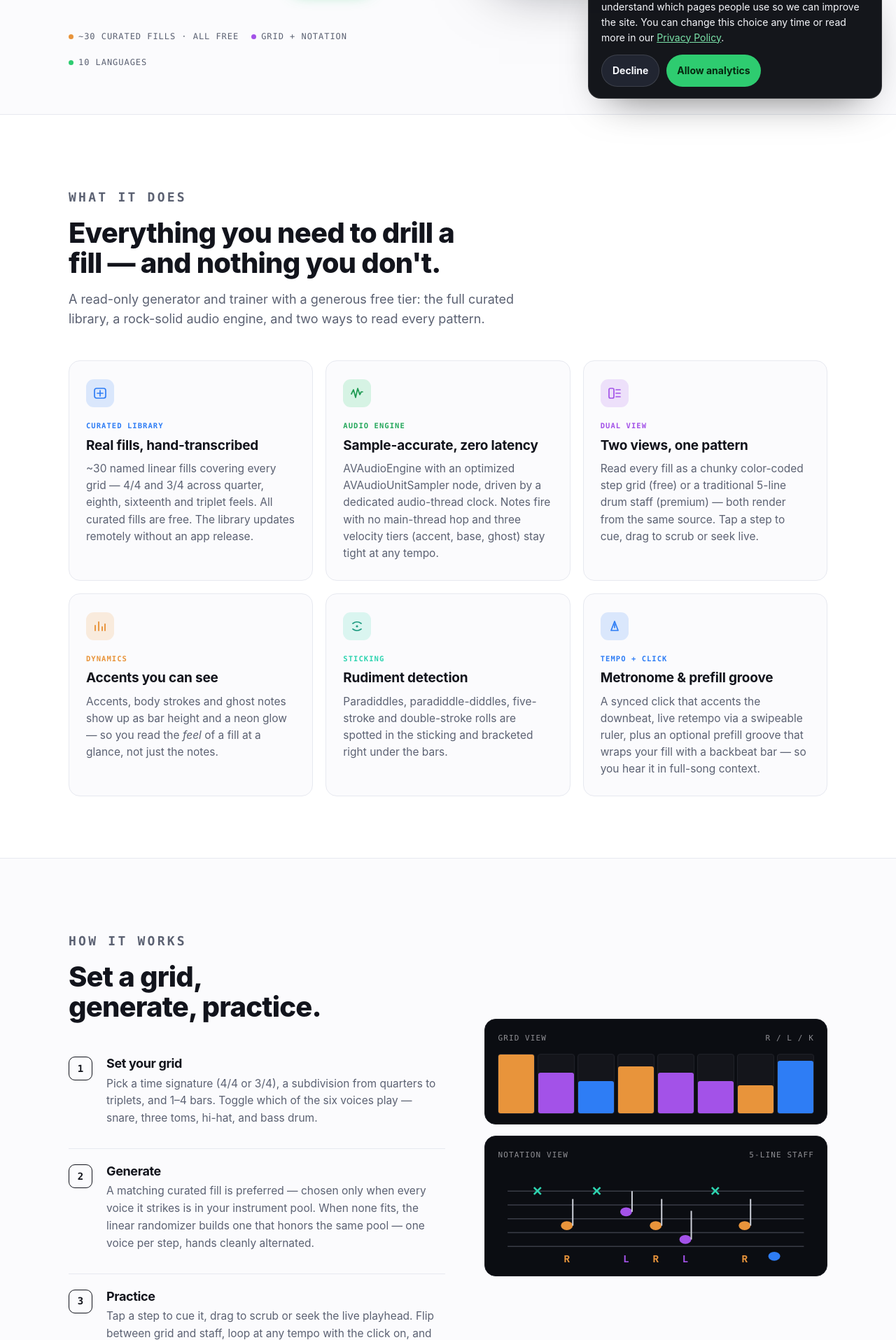
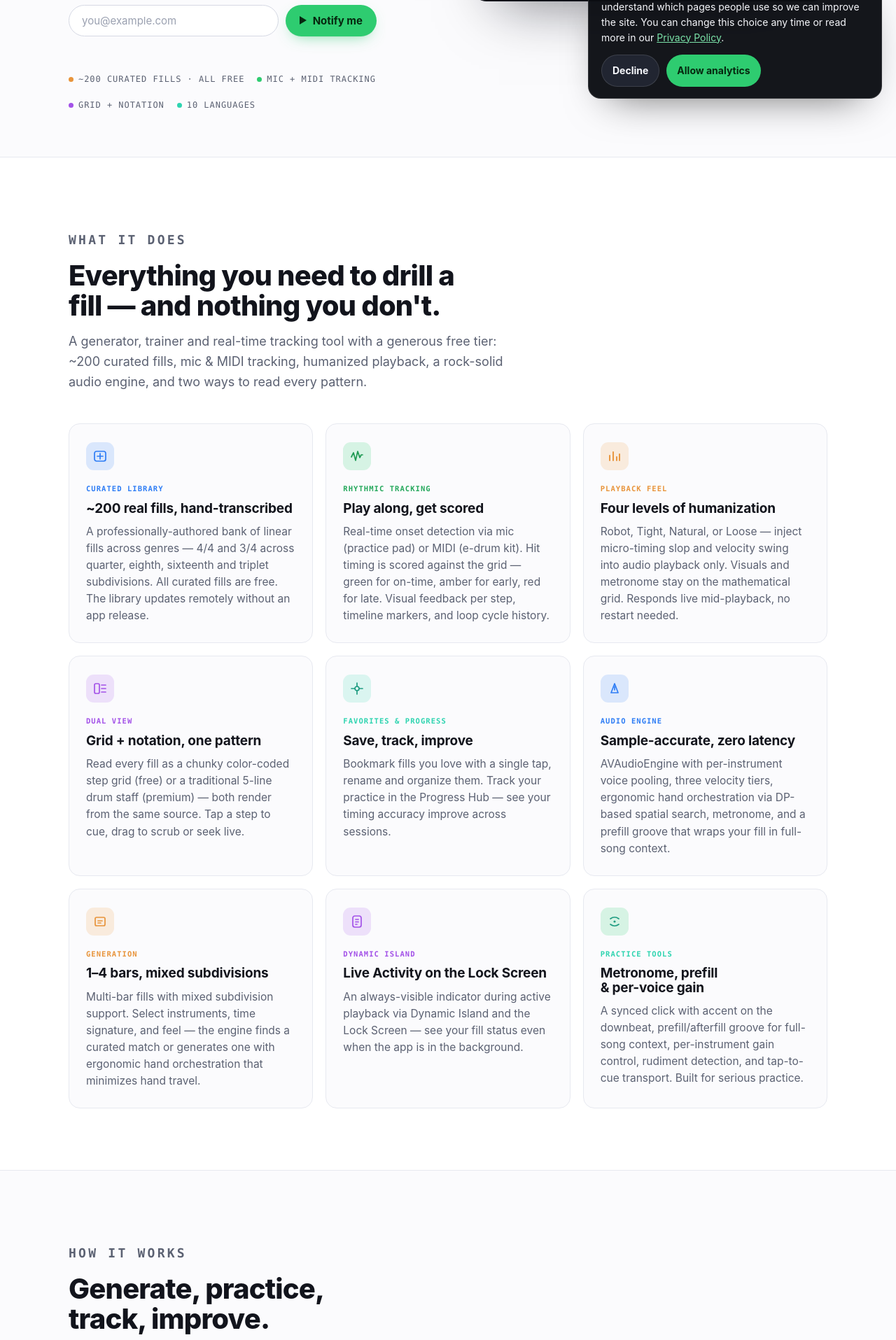
Before and after one commit to Ievgenii91/drumfill-site, a plain HTML site: page index.html in a window 1280 px wide. Shown: the part 639-2554 px from the top of the page at 70% size. Drawn offline with Linux system fonts and the light colour scheme.

Commit message:
feat: actualize site content from project docs
- Update curated fill count from ~30 to ~200
- Add Rhythmic Tracking feature (mic + MIDI input)
- Add Playback Feel (4 humanization levels)
- Add Favorites & Progress Hub
- Add multi-bar generation (1-4 bars, mixed subdivisions)
- Add Dynamic Island / Live Activity card
- Add Practice tools card (per-voice gain, rudiment detection)
- Update How It Works to 4-step flow with tracking
- Expand specs grid to 8 items (4-col layout)
- Update eyebrow to 'Feature-complete · Coming with iOS 26.5'
- Update all meta descriptions for SEO

```diff
--- a/index.html
+++ b/index.html
@@ -27,12 +27,12 @@ j=d.createElement(s),dl=l!='dataLayer'?'&l='+l:'';j.async=true;j.src=
 <meta charset="utf-8">
 <meta name="viewport" content="width=device-width, initial-scale=1">
 <title>DrumFillGenerator — real drum fills, generated</title>
-<meta name="description" content="A free iOS drum-fill generator and rhythm trainer. Practice real linear fills from a hand-transcribed library, read them as a color-coded step grid or a classical staff, and loop at any tempo — zero-latency, 10 languages, freemium.">
+<meta name="description" content="A free iOS drum-fill generator, rhythm trainer and tracking tool. Practice ~200 real linear fills, play along with mic or MIDI tracking, read each fill as a color-coded grid or classical staff, and loop at any tempo — zero-latency, 10 languages, freemium.">
 <link rel="canonical" href="https://drumfillgenerator.com/">
 <meta name="theme-color" content="#0B0D12">
 <meta property="og:type" content="website">
 <meta property="og:title" content="DrumFillGenerator — real drum fills, generated">
-<meta property="og:description" content="Practice real drum fills, not random noise. A generous free tier with the full curated library, sample-accurate playback, grid and notation views. Coming soon to iOS.">
+<meta property="og:description" content="Practice real drum fills, not random noise. ~200 curated fills, real-time rhythmic tracking via mic or MIDI, sample-accurate playback, grid and notation views. Coming soon to iOS.">
 <meta property="og:url" content="https://drumfillgenerator.com/">
 <meta property="og:image" content="https://drumfillgenerator.com/og-image.png">
 <meta property="og:image:type" content="image/png">
@@ -40,14 +40,14 @@ j=d.createElement(s),dl=l!='dataLayer'?'&l='+l:'';j.async=true;j.src=
 <meta property="og:image:height" content="630">
 <meta name="twitter:card" content="summary_large_image">
 <meta name="twitter:title" content="DrumFillGenerator — real drum fills, generated">
-<meta name="twitter:description" content="Practice real drum fills, not random noise. A generous free tier with the full curated library, sample-accurate playback, grid and notation views. Coming soon to iOS.">
+<meta name="twitter:description" content="Practice real drum fills, not random noise. ~200 curated fills, real-time rhythmic tracking via mic or MIDI, sample-accurate playback, grid and notation views. Coming soon to iOS.">
 <meta name="twitter:image" content="https://drumfillgenerator.com/og-image.png">
 <script type="application/ld+json">
 {
   "@context": "https://schema.org",
   "@type": "SoftwareApplication",
   "name": "DrumFillGenerator",
-  "description": "A free iOS drum-fill generator and rhythm trainer.",
+  "description": "A free iOS drum-fill generator, rhythm trainer and tracking tool with ~200 curated fills.",
   "applicationCategory": "MusicApplication",
   "operatingSystem": "iOS",
   "url": "https://drumfillgenerator.com/"
@@ -265,13 +265,14 @@ height="0" width="0" style="display:none;visibility:hidden"></iframe></noscript>
   .panel svg { width: 100%; height: auto; display: block; }
 
   /* ---------- SPECS ---------- */
-  .specs { display: grid; grid-template-columns: repeat(6, 1fr); gap: 0; border: 1px solid var(--hairline); border-radius: var(--r); overflow: hidden; background: var(--surface); }
-  .spec { padding: 30px 22px; border-right: 1px solid var(--hairline); }
-  .spec:last-child { border-right: 0; }
+  .specs { display: grid; grid-template-columns: repeat(4, 1fr); gap: 0; border: 1px solid var(--hairline); border-radius: var(--r); overflow: hidden; background: var(--surface); }
+  .spec { padding: 30px 22px; border-right: 1px solid var(--hairline); border-bottom: 1px solid var(--hairline); }
+  .spec:nth-child(4n) { border-right: 0; }
+  .spec:nth-child(n+5) { border-bottom: 0; }
   .spec .num { font-size: 30px; font-weight: 800; letter-spacing: -0.03em; font-variant-numeric: tabular-nums; }
   .spec .lbl { font-family: var(--mono); font-size: 11px; letter-spacing: 0.08em; text-transform: uppercase; color: var(--muted); margin-top: 8px; }
-  @media (max-width: 860px) { .specs { grid-template-columns: repeat(3, 1fr); } .spec:nth-child(3n) { border-right: 0; } .spec:nth-child(-n+3) { border-bottom: 1px solid var(--hairline); } }
-  @media (max-width: 480px) { .specs { grid-template-columns: repeat(2, 1fr); } .spec { border-right: 1px solid var(--hairline); } .spec:nth-child(2n) { border-right: 0; } .spec:nth-child(-n+4) { border-bottom: 1px solid var(--hairline); } }
+  @media (max-width: 860px) { .specs { grid-template-columns: repeat(2, 1fr); } .spec { border-bottom: 1px solid var(--hairline); } .spec:nth-child(2n) { border-right: 0; } .spec:nth-child(n+7) { border-bottom: 0; } }
+  @media (max-width: 480px) { .specs { grid-template-columns: repeat(2, 1fr); } }
 
   /* ---------- FINAL CTA ---------- */
   .cta-band { background: var(--stage); color: #fff; border-radius: 24px; padding: 64px 40px; text-align: center; position: relative; overflow: hidden; }
@@ -339,9 +340,9 @@ height="0" width="0" style="display:none;visibility:hidden"></iframe></noscript>
 <header class="hero" id="top">
   <div class="wrap hero-grid">
     <div class="hero-copy">
-      <p class="eyebrow">iOS · MVP · Coming soon</p>
+      <p class="eyebrow">iOS · Feature-complete · Coming with iOS 26.5</p>
       <h1>Practice <span class="c-snare">real</span> drum fills, not <span class="c-kick">random</span> noise.</h1>
-      <p class="hero-sub">DrumFillGenerator picks from a bank of hand-transcribed linear fills — or generates a fresh one when nothing fits your grid. Every curated fill is free. Read each one as a color-coded step grid <em>or</em> on a classical staff. Sample-accurate, zero-latency, built for the music stand.</p>
+      <p class="hero-sub">DrumFillGenerator picks from a bank of ~200 hand-transcribed linear fills — or generates a fresh one when nothing fits your grid. Play along with real-time rhythmic tracking via mic or MIDI, read each fill on a color-coded step grid <em>or</em> a classical staff, and practice with humanized playback feel. Sample-accurate, zero-latency, built for the music stand.</p>
 
       <div class="waitlist" id="join">
         <form class="waitlist-form" data-source="hero-notify" novalidate>
@@ -355,9 +356,10 @@ height="0" width="0" style="display:none;visibility:hidden"></iframe></noscript>
       </div>
 
       <div class="hero-tags">
-        <span><i class="dot" style="background:var(--snare)"></i>~30 curated fills · all free</span>
+        <span><i class="dot" style="background:var(--snare)"></i>~200 curated fills · all free</span>
+        <span><i class="dot" style="background:var(--green)"></i>Mic + MIDI tracking</span>
         <span><i class="dot" style="background:var(--tom)"></i>Grid + notation</span>
-        <span><i class="dot" style="background:var(--green)"></i>10 languages</span>
+        <span><i class="dot" style="background:var(--hihat)"></i>10 languages</span>
       </div>
     </div>
 
@@ -388,7 +390,7 @@ height="0" width="0" style="display:none;visibility:hidden"></iframe></noscript>
     <div class="section-head reveal">
       <p class="eyebrow">What it does</p>
       <h2>Everything you need to drill a fill — and nothing you don't.</h2>
-      <p>A read-only generator and trainer with a generous free tier: the full curated library, a rock-solid audio engine, and two ways to read every pattern.</p>
+      <p>A generator, trainer and real-time tracking tool with a generous free tier: ~200 curated fills, mic &amp; MIDI tracking, humanized playback, a rock-solid audio engine, and two ways to read every pattern.</p>
     </div>
     <div class="features">
       <div class="card reveal">
@@ -396,48 +398,72 @@ height="0" width="0" style="display:none;visibility:hidden"></iframe></noscript>
           <svg width="20" height="20" viewBox="0 0 20 20" fill="none"><rect x="2" y="3" width="16" height="14" rx="3" stroke="#2E7DF5" stroke-width="1.7"/><path d="M6 10h8M10 6v8" stroke="#2E7DF5" stroke-width="1.7" stroke-linecap="round"/></svg>
         </div>
         <span class="tag" style="color:var(--kick)">Curated library</span>
-        <h3>Real fills, hand-transcribed</h3>
-        <p>~30 named linear fills covering every grid — 4/4 and 3/4 across quarter, eighth, sixteenth and triplet feels. All curated fills are free. The library updates remotely without an app release.</p>
+        <h3>~200 real fills, hand-transcribed</h3>
+        <p>A professionally-authored bank of linear fills across genres — 4/4 and 3/4 across quarter, eighth, sixteenth and triplet subdivisions. All curated fills are free. The library updates remotely without an app release.</p>
       </div>
       <div class="card reveal">
         <div class="icon" style="background:color-mix(in srgb,var(--green) 18%,transparent)">
           <svg width="20" height="20" viewBox="0 0 20 20" fill="none"><path d="M2 11l3-6 3 11 3-13 3 9 2-4h2" stroke="#1f9a53" stroke-width="1.7" stroke-linecap="round" stroke-linejoin="round"/></svg>
         </div>
-        <span class="tag" style="color:var(--green-deep)">Audio engine</span>
-        <h3>Sample-accurate, zero latency</h3>
-        <p>AVAudioEngine with an optimized AVAudioUnitSampler node, driven by a dedicated audio-thread clock. Notes fire with no main-thread hop and three velocity tiers (accent, base, ghost) stay tight at any tempo.</p>
+        <span class="tag" style="color:var(--green-deep)">Rhythmic tracking</span>
+        <h3>Play along, get scored</h3>
+        <p>Real-time onset detection via mic (practice pad) or MIDI (e-drum kit). Hit timing is scored against the grid — green for on-time, amber for early, red for late. Visual feedback per step, timeline markers, and loop cycle history.</p>
+      </div>
+      <div class="card reveal">
+        <div class="icon" style="background:color-mix(in srgb,var(--snare) 16%,transparent)">
+          <svg width="20" height="20" viewBox="0 0 20 20" fill="none"><path d="M3 16V9M8 16V4M13 16v-5M17 16V7" stroke="#E8943B" stroke-width="1.9" stroke-linecap="round"/></svg>
+        </div>
+        <span class="tag" style="color:var(--snare)">Playback feel</span>
+        <h3>Four levels of humanization</h3>
+        <p>Robot, Tight, Natural, or Loose — inject micro-timing slop and velocity swing into audio playback only. Visuals and metronome stay on the mathematical grid. Responds live mid-playback, no restart needed.</p>
       </div>
       <div class="card reveal">
         <div class="icon" style="background:color-mix(in srgb,var(--tom) 16%,transparent)">
           <svg width="20" height="20" viewBox="0 0 20 20" fill="none"><rect x="2" y="3" width="7" height="14" rx="2" stroke="#A352E8" stroke-width="1.7"/><path d="M12 5h6M12 10h6M12 15h6" stroke="#A352E8" stroke-width="1.7" stroke-linecap="round"/></svg>
         </div>
         <span class="tag" style="color:var(--tom)">Dual view</span>
-        <h3>Two views, one pattern</h3>
+        <h3>Grid + notation, one pattern</h3>
         <p>Read every fill as a chunky color-coded step grid (free) or a traditional 5-line drum staff (premium) — both render from the same source. Tap a step to cue, drag to scrub or seek live.</p>
       </div>
       <div class="card reveal">
-        <div class="icon" style="background:color-mix(in srgb,var(--snare) 16%,transparent)">
-          <svg width="20" height="20" viewBox="0 0 20 20" fill="none"><path d="M3 16V9M8 16V4M13 16v-5M17 16V7" stroke="#E8943B" stroke-width="1.9" stroke-linecap="round"/></svg>
+        <div class="icon" style="background:color-mix(in srgb,var(--hihat) 16%,transparent)">
+          <svg width="20" height="20" viewBox="0 0 20 20" fill="none"><path d="M10 2v5M10 13v5M2 10h5M13 10h5" stroke="#1f9c81" stroke-width="1.7" stroke-linecap="round"/><circle cx="10" cy="10" r="3" stroke="#1f9c81" stroke-width="1.7"/></svg>
         </div>
-        <span class="tag" style="color:var(--snare)">Dynamics</span>
-        <h3>Accents you can see</h3>
-        <p>Accents, body strokes and ghost notes show up as bar height and a neon glow — so you read the <em>feel</em> of a fill at a glance, not just the notes.</p>
-      </div>
-      <div class="card reveal">
-        <div class="icon" style="background:color-mix(in srgb,var(--hihat) 16%,transparent)">
-          <svg width="20" height="20" viewBox="0 0 20 20" fill="none"><path d="M4 6c4-3 8-3 12 0M4 14c4 3 8 3 12 0" stroke="#1f9c81" stroke-width="1.7" stroke-linecap="round"/><circle cx="10" cy="10" r="1.6" fill="#1f9c81"/></svg>
-        </div>
-        <span class="tag" style="color:var(--hihat)">Sticking</span>
-        <h3>Rudiment detection</h3>
-        <p>Paradiddles, paradiddle-diddles, five-stroke and double-stroke rolls are spotted in the sticking and bracketed right under the bars.</p>
+        <span class="tag" style="color:var(--hihat)">Favorites &amp; Progress</span>
+        <h3>Save, track, improve</h3>
+        <p>Bookmark fills you love with a single tap, rename and organize them. Track your practice in the Progress Hub — see your timing accuracy improve across sessions.</p>
       </div>
       <div class="card reveal">
         <div class="icon" style="background:color-mix(in srgb,var(--kick) 16%,transparent)">
           <svg width="20" height="20" viewBox="0 0 20 20" fill="none"><path d="M10 3l5 13H5z" stroke="#2E7DF5" stroke-width="1.7" stroke-linejoin="round"/><path d="M10 7v5" stroke="#2E7DF5" stroke-width="1.7" stroke-linecap="round"/></svg>
         </div>
-        <span class="tag" style="color:var(--kick)">Tempo + click</span>
-        <h3>Metronome &amp; prefill groove</h3>
-        <p>A synced click that accents the downbeat, live retempo via a swipeable ruler, plus an optional prefill groove that wraps your fill with a backbeat bar — so you hear it in full-song context.</p>
+        <span class="tag" style="color:var(--kick)">Audio engine</span>
+        <h3>Sample-accurate, zero latency</h3>
+        <p>AVAudioEngine with per-instrument voice pooling, three velocity tiers, ergonomic hand orchestration via DP-based spatial search, metronome, and a prefill groove that wraps your fill in full-song context.</p>
+      </div>
+      <div class="card reveal">
+        <div class="icon" style="background:color-mix(in srgb,var(--snare) 16%,transparent)">
+          <svg width="20" height="20" viewBox="0 0 20 20" fill="none"><rect x="3" y="4" width="14" height="12" rx="2" stroke="#E8943B" stroke-width="1.7"/><path d="M7 9h6M7 12h4" stroke="#E8943B" stroke-width="1.7" stroke-linecap="round"/></svg>
+        </div>
+        <span class="tag" style="color:var(--snare)">Generation</span>
+        <h3>1–4 bars, mixed subdivisions</h3>
+        <p>Multi-bar fills with mixed subdivision support. Select instruments, time signature, and feel — the engine finds a curated match or generates one with ergonomic hand orchestration that minimizes hand travel.</p>
+      </div>
+      <div class="card reveal">
+        <div class="icon" style="background:color-mix(in srgb,var(--tom) 16%,transparent)">
+          <svg width="20" height="20" viewBox="0 0 20 20" fill="none"><rect x="4" y="2" width="12" height="16" rx="3" stroke="#A352E8" stroke-width="1.7"/><path d="M8 7h4M8 10.5h4M8 14h2" stroke="#A352E8" stroke-width="1.7" stroke-linecap="round"/></svg>
+        </div>
+        <span class="tag" style="color:var(--tom)">Dynamic Island</span>
+        <h3>Live Activity on the Lock Screen</h3>
+        <p>An always-visible indicator during active playback via Dynamic Island and the Lock Screen — see your fill status even when the app is in the background.</p>
+      </div>
+      <div class="card reveal">
+        <div class="icon" style="background:color-mix(in srgb,var(--green) 18%,transparent)">
+          <svg width="20" height="20" viewBox="0 0 20 20" fill="none"><path d="M4 6c4-3 8-3 12 0M4 14c4 3 8 3 12 0" stroke="#1f9c81" stroke-width="1.7" stroke-linecap="round"/><circle cx="10" cy="10" r="1.6" fill="#1f9c81"/></svg>
+        </div>
+        <span class="tag" style="color:var(--hihat)">Practice tools</span>
+        <h3>Metronome, prefill &amp; per-voice gain</h3>
+        <p>A synced click with accent on the downbeat, prefill/afterfill groove for full-song context, per-instrument gain control, rudiment detection, and tap-to-cue transport. Built for serious practice.</p>
       </div>
     </div>
   </div>
@@ -449,28 +475,35 @@ height="0" width="0" style="display:none;visibility:hidden"></iframe></noscript>
     <div class="reveal">
       <div class="section-head" style="margin-bottom:28px">
         <p class="eyebrow">How it works</p>
-        <h2>Set a grid, generate, practice.</h2>
+        <h2>Generate, practice, track, improve.</h2>
       </div>
       <div class="steps">
         <div class="step-row">
           <div class="step-num">1</div>
           <div>
             <h3>Set your grid</h3>
-            <p>Pick a time signature (4/4 or 3/4), a subdivision from quarters to triplets, and 1–4 bars. Toggle which of the six voices play — snare, three toms, hi-hat, and bass drum.</p>
+            <p>Pick a time signature (4/4 or 3/4), subdivisions from quarters to triplets (multi-select supported), 1–4 bars, and toggle which of the six voices play.</p>
           </div>
         </div>
         <div class="step-row">
           <div class="step-num">2</div>
           <div>
-            <h3>Generate</h3>
-            <p>A matching curated fill is preferred — chosen only when every voice it strikes is in your instrument pool. When none fits, the linear randomizer builds one that honors the same pool — one voice per step, hands cleanly alternated.</p>
+            <h3>Generate or browse</h3>
+            <p>A matching curated fill is preferred from the ~200 library. When none fits your instrument pool, the linear randomizer builds one with ergonomic hand orchestration — minimizing hand travel via DP-based spatial search.</p>
           </div>
         </div>
         <div class="step-row">
           <div class="step-num">3</div>
           <div>
-            <h3>Practice</h3>
-            <p>Tap a step to cue it, drag to scrub or seek the live playhead. Flip between grid and staff, loop at any tempo with the click on, and toggle the prefill groove for full-song context.</p>
+            <h3>Practice with feel</h3>
+            <p>Loop at any tempo with the click on, toggle the prefill groove for full-song context, and dial in your Playback Feel — from robotic to loose. Flip between grid and notation, tap to cue, drag to scrub.</p>
+          </div>
+        </div>
+        <div class="step-row">
+          <div class="step-num">4</div>
+          <div>
+            <h3>Track your playing</h3>
+            <p>Connect headphones (mic mode) or a MIDI e-kit, enable tracking, and play along. Each hit is scored green/amber/red against the grid. Review per-cycle results, save favorites, and watch your timing improve in the Progress Hub.</p>
           </div>
         </div>
       </div>
@@ -534,11 +567,13 @@ height="0" width="0" style="display:none;visibility:hidden"></iframe></noscript>
       <h2>The numbers that matter.</h2>
     </div>
     <div class="specs reveal">
+      <div class="spec"><div class="num">~200</div><div class="lbl">Curated fills</div></div>
       <div class="spec"><div class="num">2</div><div class="lbl">Time sigs · 4/4 &amp; 3/4</div></div>
       <div class="spec"><div class="num">4</div><div class="lbl">Subdivisions · ♩→trip</div></div>
       <div class="spec"><div class="num">1–4</div><div class="lbl">Bars per fill</div></div>
-      <div class="spec"><div class="num">3</div><div class="lbl">Velocity tiers</div></div>
       <div class="spec"><div class="num">6</div><div class="lbl">Drum voices</div></div>
+      <div class="spec"><div class="num">4</div><div class="lbl">Humanize levels</div></div>
+      <div class="spec"><div class="num">2</div><div class="lbl">Tracking inputs · mic + MIDI</div></div>
       <div class="spec"><div class="num">10</div><div class="lbl">Languages</div></div>
     </div>
   </div>
@@ -580,7 +615,7 @@ height="0" width="0" style="display:none;visibility:hidden"></iframe></noscript>
       </svg>
       <span>DrumFillGenerator</span>
     </a>
-    <p class="foot-note">Built with Spec-Driven Development for iOS. Once Supabase is configured, waitlist signups are stored for the launch notification.</p>
+    <p class="foot-note">Built with Spec-Driven Development for iOS 26.5+. Feature-complete and awaiting platform launch. Waitlist signups stored via Supabase for the launch notification.</p>
     <div class="foot-links">
       <a href="privacy.html">Privacy Policy</a>
       <a href="terms.html">Terms of Use</a>
```
